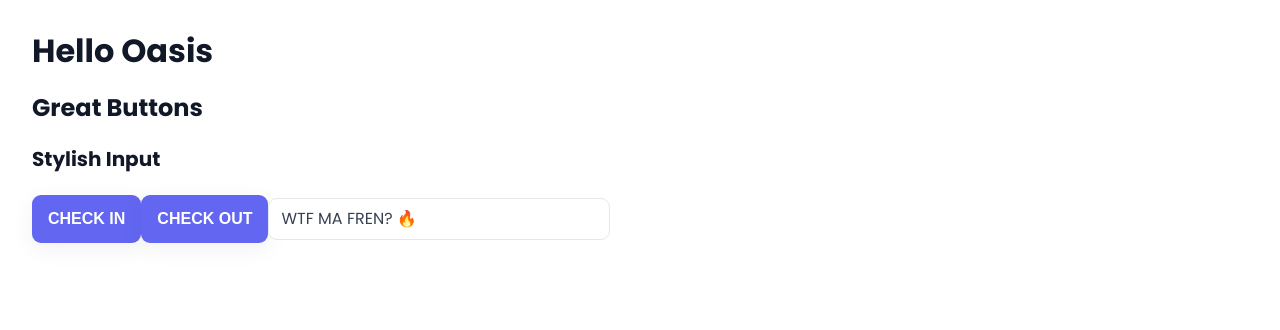
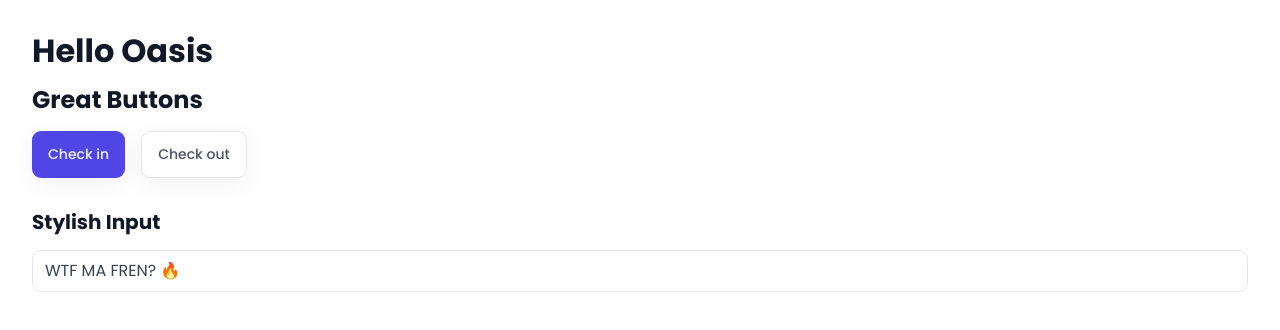
Before and after one commit to eugenekhristo/17-the-wild-oasis, a React (Vite) app: page / in a window 1280 px wide. Shown: the top 330 px of the page. Built offline with nearby package versions, Linux system fonts and the light colour scheme; a web font is replaced by a local one.

Commit message:
Reusable styled components with props

```diff
--- a/src/App.jsx
+++ b/src/App.jsx
@@ -3,6 +3,7 @@ import GlobalStyles from './styles/GlobalStyles';
 import Button from './ui/Button';
 import Input from './ui/Input';
 import Heading from './ui/Heading';
+import Row from './ui/Row';
 
 const StyledApp = styled.div`
   padding: 32px;
@@ -13,13 +14,22 @@ function App() {
     <>
       <GlobalStyles />
       <StyledApp>
-        <Heading as={'h1'}>Hello Oasis</Heading>
-        <Heading as={'h2'}>Great Buttons</Heading>
-        <Heading as={'h3'}>Stylish Input</Heading>
+        <Row type="vertical" style={{ marginBottom: '3.2rem' }}>
+          <Heading as={'h1'}>Hello Oasis</Heading>
+          <Heading as={'h2'}>Great Buttons</Heading>
 
-        <Button onClick={() => alert('Checking in...')}>Check in</Button>
-        <Button onClick={() => alert('Checking out...')}>Check out</Button>
-        <Input placeholder="Sosi" defaultValue={'WTF MA FREN? 🔥'} />
+          <Row gap="1.6">
+            <Button onClick={() => alert('Checking in...')}>Check in</Button>
+            <Button type="secondary" onClick={() => alert('Checking out...')}>
+              Check out
+            </Button>
+          </Row>
+        </Row>
+
+        <Row type="vertical">
+          <Heading as={'h3'}>Stylish Input</Heading>
+          <Input placeholder="Sosi" defaultValue={'WTF MA FREN? 🔥'} />
+        </Row>
       </StyledApp>
     </>
   );
--- a/src/ui/Button.jsx
+++ b/src/ui/Button.jsx
@@ -20,7 +20,7 @@ const sizes = {
   `,
 };
 
-const variations = {
+const types = {
   primary: css`
     color: var(--color-brand-50);
     background-color: var(--color-brand-600);
@@ -49,21 +49,17 @@ const variations = {
 };
 
 const Button = styled.button`
-  background-color: var(--color-brand-500);
-  color: var(--color-grey-0);
-  text-transform: uppercase;
-  font-family: sans-serif;
-  padding: 1.2rem 1.6rem;
+  border: none;
   border-radius: var(--border-radius-lg);
-  cursor: pointer;
   box-shadow: var(--shadow-md);
-  border: none;
-  font-weight: 600;
-  font-size: 1.6rem;
 
-  &:hover {
-    background-color: var(--color-brand-600);
-  }
+  ${(props) => types[props.type]}
+  ${(props) => sizes[props.size]}
 `;
 
+Button.defaultProps = {
+  type: 'primary',
+  size: 'medium',
+};
+
 export default Button;
--- a/src/ui/Heading.jsx
+++ b/src/ui/Heading.jsx
@@ -13,7 +13,7 @@ const Heading = styled.h1`
       font-size: 2.4rem;
     `}
 
-    ${(props) =>
+  ${(props) =>
     props.as === 'h3' &&
     css`
       font-size: 2rem;
@@ -21,7 +21,6 @@ const Heading = styled.h1`
 
   color: var(--color-grey-900);
   line-height: 1.2;
-  margin-bottom: 2.4rem;
 `;
 
 export default Heading;
--- /dev/null
+++ b/src/ui/Row.jsx
@@ -0,0 +1,32 @@
+import styled, { css } from 'styled-components';
+
+const Row = styled.div`
+  display: flex;
+
+  ${(props) => {
+    if (props.gap) {
+      return css`
+        gap: ${props.gap}rem;
+      `;
+    }
+
+    if (props.type === 'horizontal') {
+      return css`
+        justify-content: space-between;
+      `;
+    }
+  }}
+
+  ${(props) =>
+    props.type === 'vertical' &&
+    css`
+      flex-direction: column;
+      gap: ${props.gap || 1.6}rem;
+    `}
+`;
+
+Row.defaultProps = {
+  type: 'horizontal',
+};
+
+export default Row;
```
